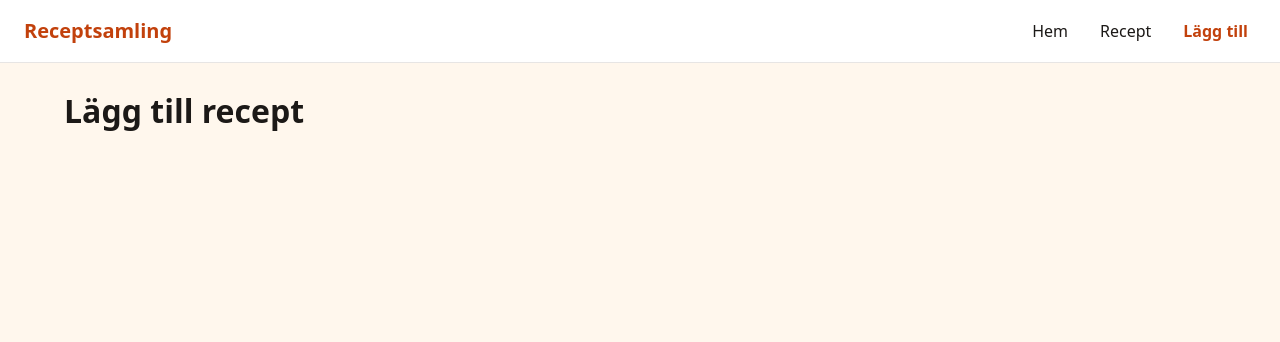
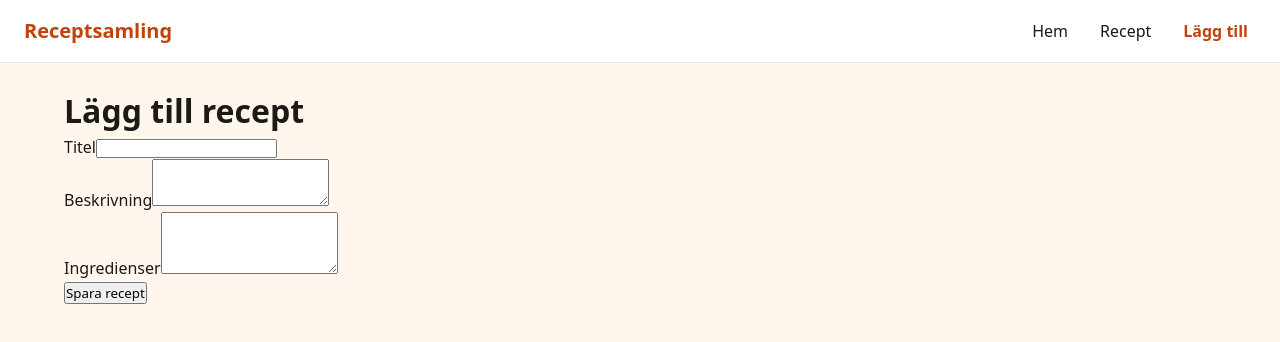
Before and after one commit to Peshro96/-Labb-2-React-webbapplikation-med-SCSS, a React (Vite) app in the folder client/: page /add in a window 1280 px wide. Shown: the top 342 px of the page. Built offline with nearby package versions, Linux system fonts and the light colour scheme.

Commit message:
add recipe form component

```diff
--- /dev/null
+++ b/client/src/components/RecipeForm.tsx
@@ -0,0 +1,75 @@
+import { useState } from "react";
+import type { ChangeEvent, FormEvent } from "react";
+
+// State för formulärets inputs
+type FormData = {
+  title: string;
+  description: string;
+  ingredients: string;
+};
+
+// Formulär för att skapa ett nytt recept
+export default function RecipeForm() {
+  const [formData, setFormData] = useState<FormData>({
+    title: "",
+    description: "",
+    ingredients: ""
+  });
+
+  // Uppdaterar rätt fält när användaren skriver
+  function handleChange(e: ChangeEvent<HTMLInputElement | HTMLTextAreaElement>) {
+    const { name, value } = e.target;
+
+    setFormData((prev) => ({
+      ...prev,
+      [name]: value
+    }));
+  }
+
+  // Hanterar submit, ingen logik än
+  function handleSubmit(e: FormEvent<HTMLFormElement>) {
+    e.preventDefault();
+    console.log("Submit:", formData);
+  }
+
+  return (
+    <form className="recipe-form" onSubmit={handleSubmit}>
+      <div className="recipe-form__field">
+        <label htmlFor="title">Titel</label>
+        <input
+          type="text"
+          id="title"
+          name="title"
+          value={formData.title}
+          onChange={handleChange}
+        />
+      </div>
+
+      <div className="recipe-form__field">
+        <label htmlFor="description">Beskrivning</label>
+        <textarea
+          id="description"
+          name="description"
+          value={formData.description}
+          onChange={handleChange}
+          rows={3}
+        />
+      </div>
+
+      <div className="recipe-form__field">
+        <label htmlFor="ingredients">Ingredienser</label>
+        <textarea
+          id="ingredients"
+          name="ingredients"
+          value={formData.ingredients}
+          onChange={handleChange}
+          rows={4}
+        />
+      </div>
+
+      <button type="submit" className="recipe-form__submit">
+        Spara recept
+      </button>
+    </form>
+  );
+}
--- a/client/src/pages/AddRecipe.tsx
+++ b/client/src/pages/AddRecipe.tsx
@@ -1,7 +1,11 @@
+import RecipeForm from "../components/RecipeForm";
+
+// Sida där användaren skapar ett nytt recept
 export default function AddRecipe() {
   return (
     <div>
       <h1>Lägg till recept</h1>
+      <RecipeForm />
     </div>
   );
 }
```
